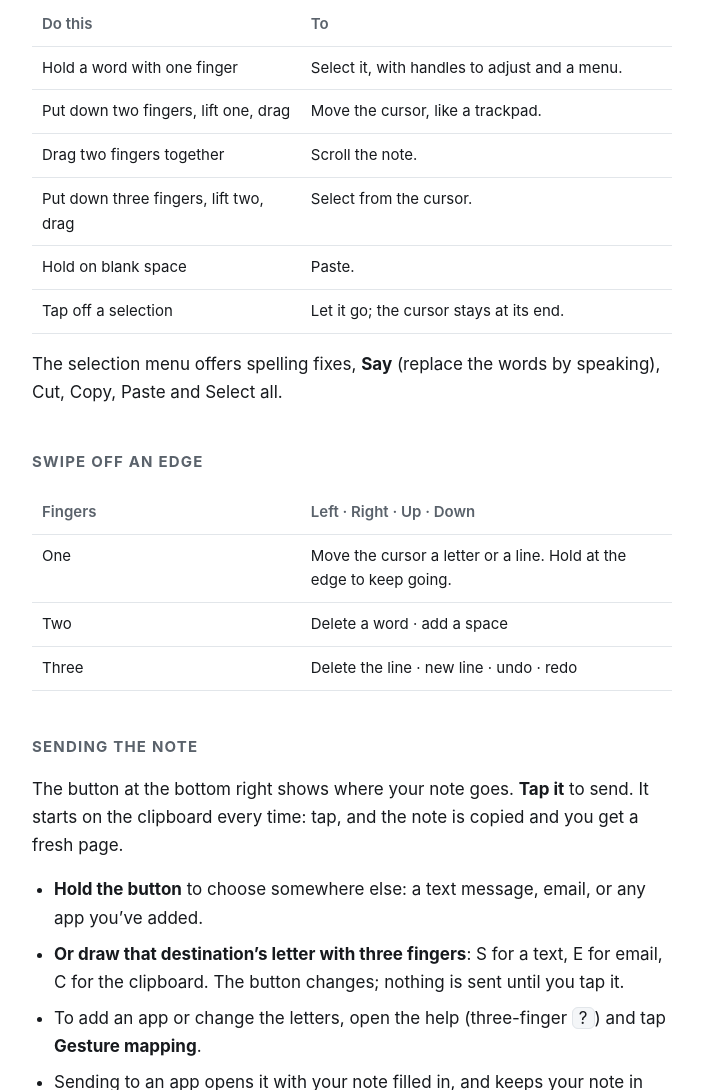
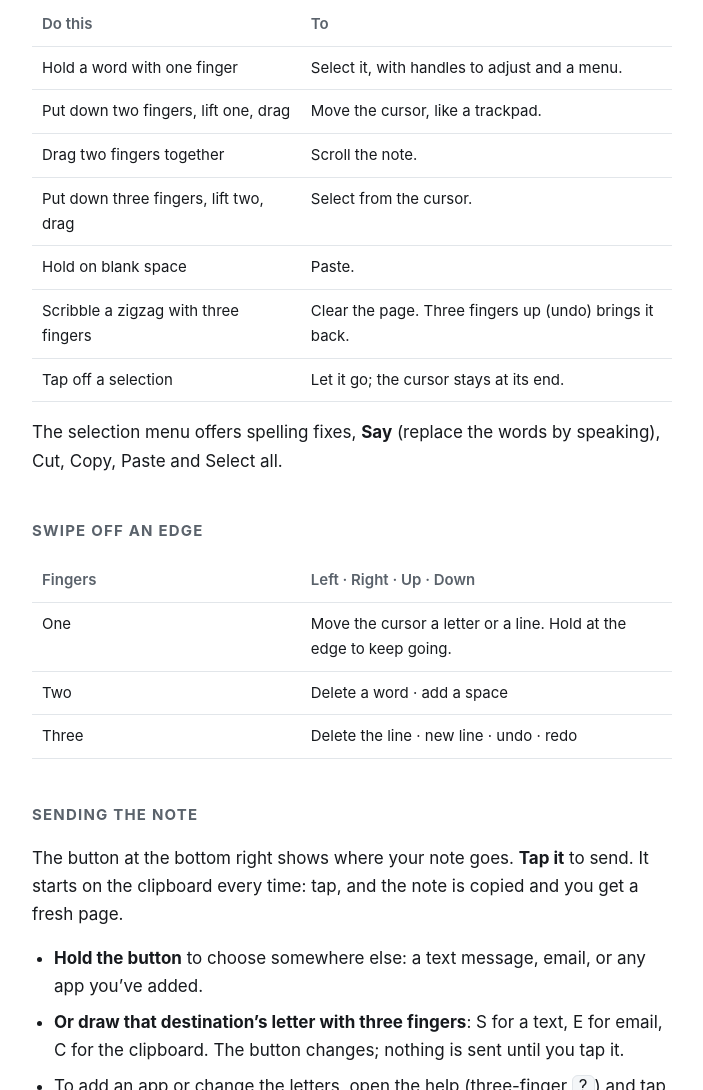
Before and after one commit to rinterdonato/june8llc-site, a plain HTML site: page clipink/help.html in a window 1280 px wide. Shown: the part 873-1963 px from the top of the page, without its empty margins (288-991 px from the left). Drawn offline with Linux system fonts and the light colour scheme.

Commit message:
Clip Ink help: a three-finger zigzag clears the page
Co-Authored-By: Claude Opus 5.5 <noreply@anthropic.com>

```diff
--- a/clipink/help.html
+++ b/clipink/help.html
@@ -47,6 +47,7 @@
     <tr><td>Drag two fingers together</td><td>Scroll the note.</td></tr>
     <tr><td>Put down three fingers, lift two, drag</td><td>Select from the cursor.</td></tr>
     <tr><td>Hold on blank space</td><td>Paste.</td></tr>
+    <tr><td>Scribble a zigzag with three fingers</td><td>Clear the page. Three fingers up (undo) brings it back.</td></tr>
     <tr><td>Tap off a selection</td><td>Let it go; the cursor stays at its end.</td></tr>
   </table>
   <p>
```
